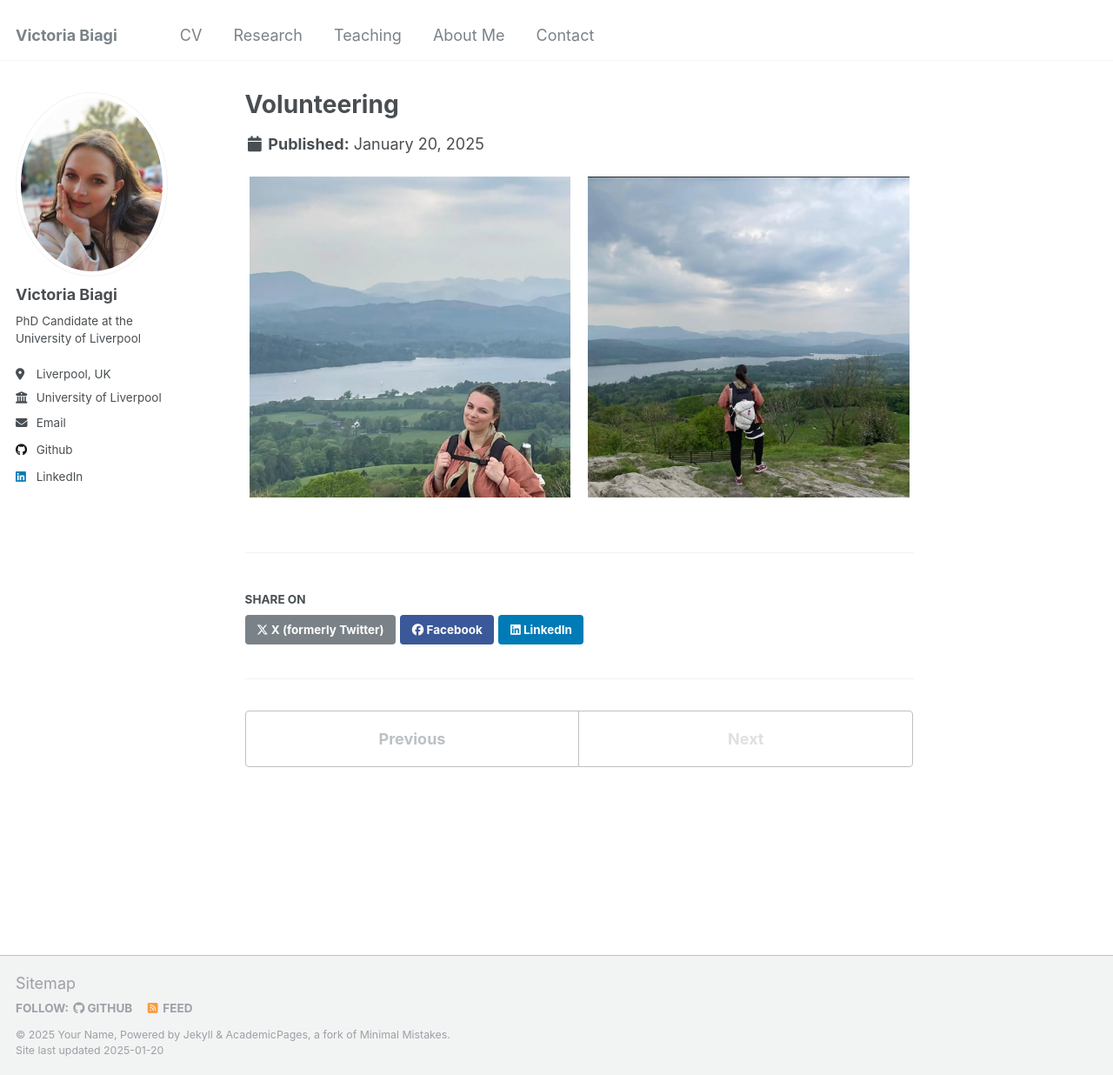
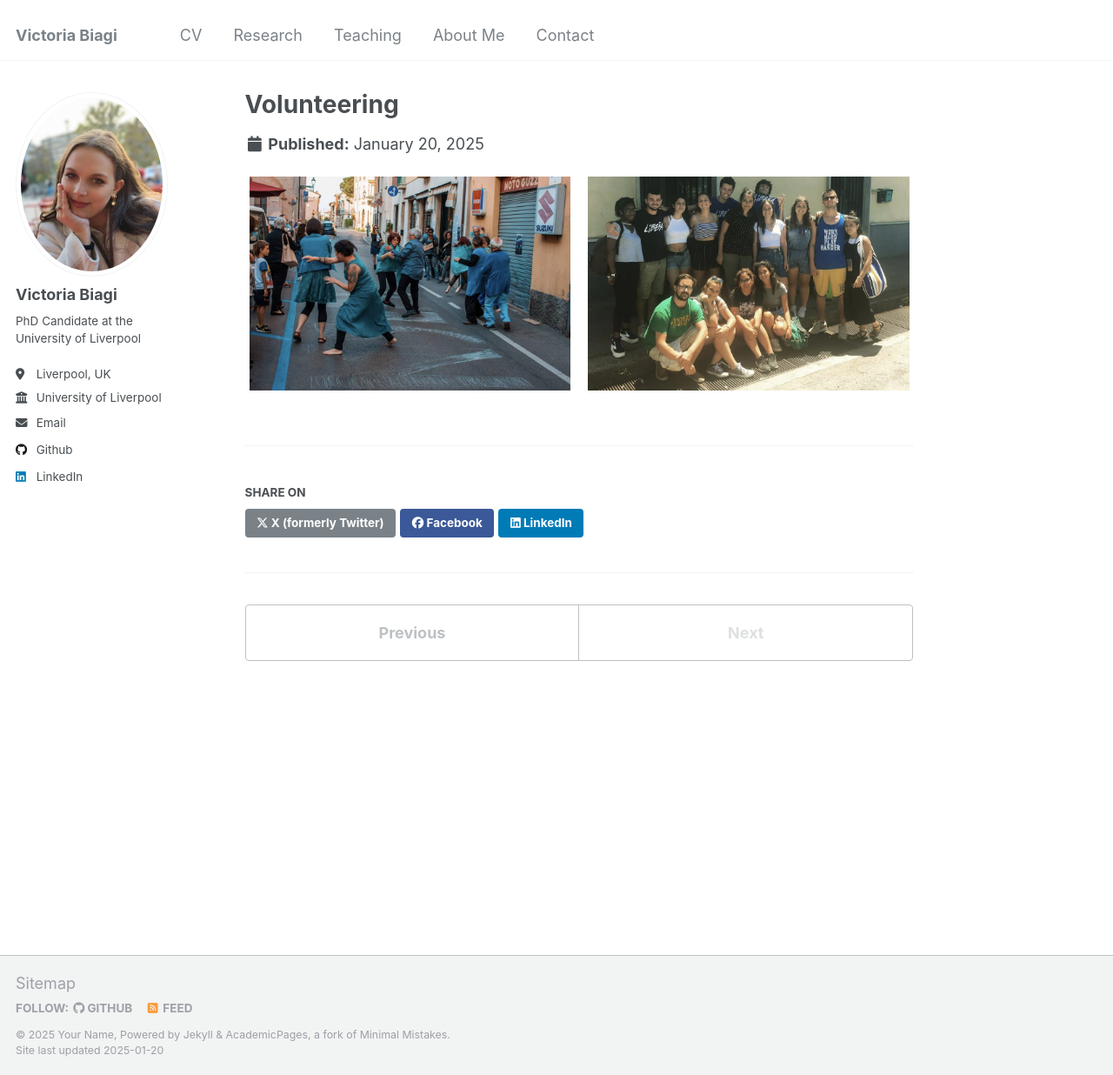
Before and after one commit to victoriabiagi/victoriabiagi.github.io, a Jekyll site: the page built from _portfolio/portfolio-2.md, in a window 1280 px wide and 1236 px high. Shown: the whole window at 87% size. Built offline with Jekyll 4.4.1, drawn with Linux system fonts in a browser that asks for light colours.

Commit message:
Update portfolio-2.md

```diff
--- a/_portfolio/portfolio-2.md
+++ b/_portfolio/portfolio-2.md
@@ -6,6 +6,6 @@ collection: portfolio
 
 <!-- Images side by side -->
 <div style="display: flex; justify-content: center; text-align: center; gap: 20px;">
-    <img src="/images/1000126121.png" alt="" style="width: 48%;"/>
-    <img src="/images/1000126122.png" alt="" style="width: 48%;"/>
+    <img src="/images/WhatsApp Image 2025-01-17 at 11.14.50.jpeg" alt="" style="width: 48%;"/>
+    <img src="/images/WhatsApp Image 2025-01-20 at 12.14.25.jpeg" alt="" style="width: 48%;"/>
 </div>
```
